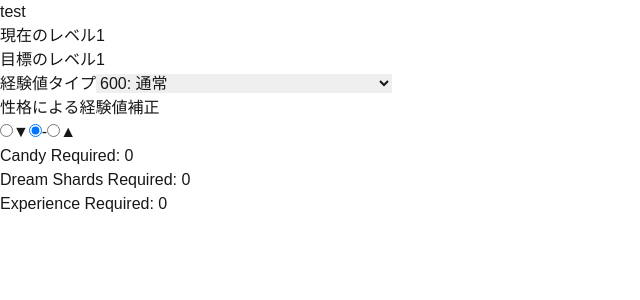
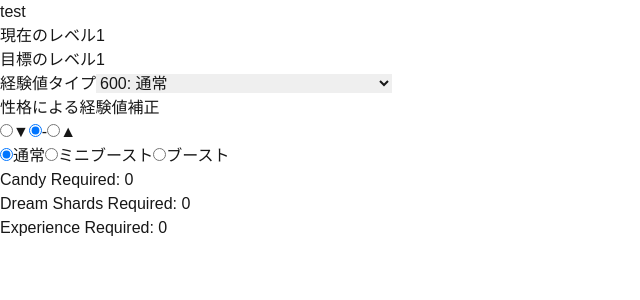
Before and after one commit to shohey1226/pokemon_sleep_candy_calculator, a Next.js app: page / in a window 1280 px wide. Shown: the top 300 px of the page, without its empty margins (0-640 px from the left). Built offline with nearby package versions, Linux system fonts and the light colour scheme.

Commit message:
Added boostEvent

```diff
--- a/src/components/PokemonForm.tsx
+++ b/src/components/PokemonForm.tsx
@@ -11,7 +11,8 @@ export default function PokemonForm() {
     currentLevel: 1,
     targetLevel: 1,
     expType: "600",
-    expBoost: "normal"
+    expBoost: "normal",
+    boostEvent: "none"
   });
 
   useEffect(() => {
@@ -91,6 +92,32 @@ export default function PokemonForm() {
           />
           ▲
         </div>
+        <div>
+          <input
+            type="radio"
+            name="boostEvent"
+            value="none"
+            checked={formValues.boostEvent === "none"}
+            onChange={handleChange}
+          />
+          通常
+          <input
+            type="radio"
+            name="boostEvent"
+            value="miniBoost"
+            checked={formValues.boostEvent === "miniBoost"}
+            onChange={handleChange}
+          />
+          ミニブースト
+          <input
+            type="radio"
+            name="boostEvent"
+            value="boost"
+            checked={formValues.boostEvent === "boost"}
+            onChange={handleChange}
+          />
+          ブースト
+        </div>
       </div>
       <div>
         <p>Candy Required: {outValues?.calcRequiredCandy}</p>
--- a/src/lib/calculateCandy.ts
+++ b/src/lib/calculateCandy.ts
@@ -117,8 +117,8 @@ export const calcRequiredMiniBoostedDreamShards = (
   return dreamShardsSum;
 };
 
-export function calculateCandy(formValues: FormValues, event: CandyBoostEvent): OutValues {
-  switch (event) {
+export function calculateCandy(formValues: FormValues): OutValues {
+  switch (formValues.boostEvent) {
     case "boost":
       return {
         calcRequiredCandy: calcRequiredBoostedCandy(
--- a/src/types.d.ts
+++ b/src/types.d.ts
@@ -3,6 +3,7 @@ export interface FormValues {
   targetLevel: number;
   expType: "600" | "900" | "1080";
   expBoost: "down" | "normal" | "up";
+  boostEvent: "none" | "boost" | "miniBoost";
 }
 
 export interface OutValues {
```
